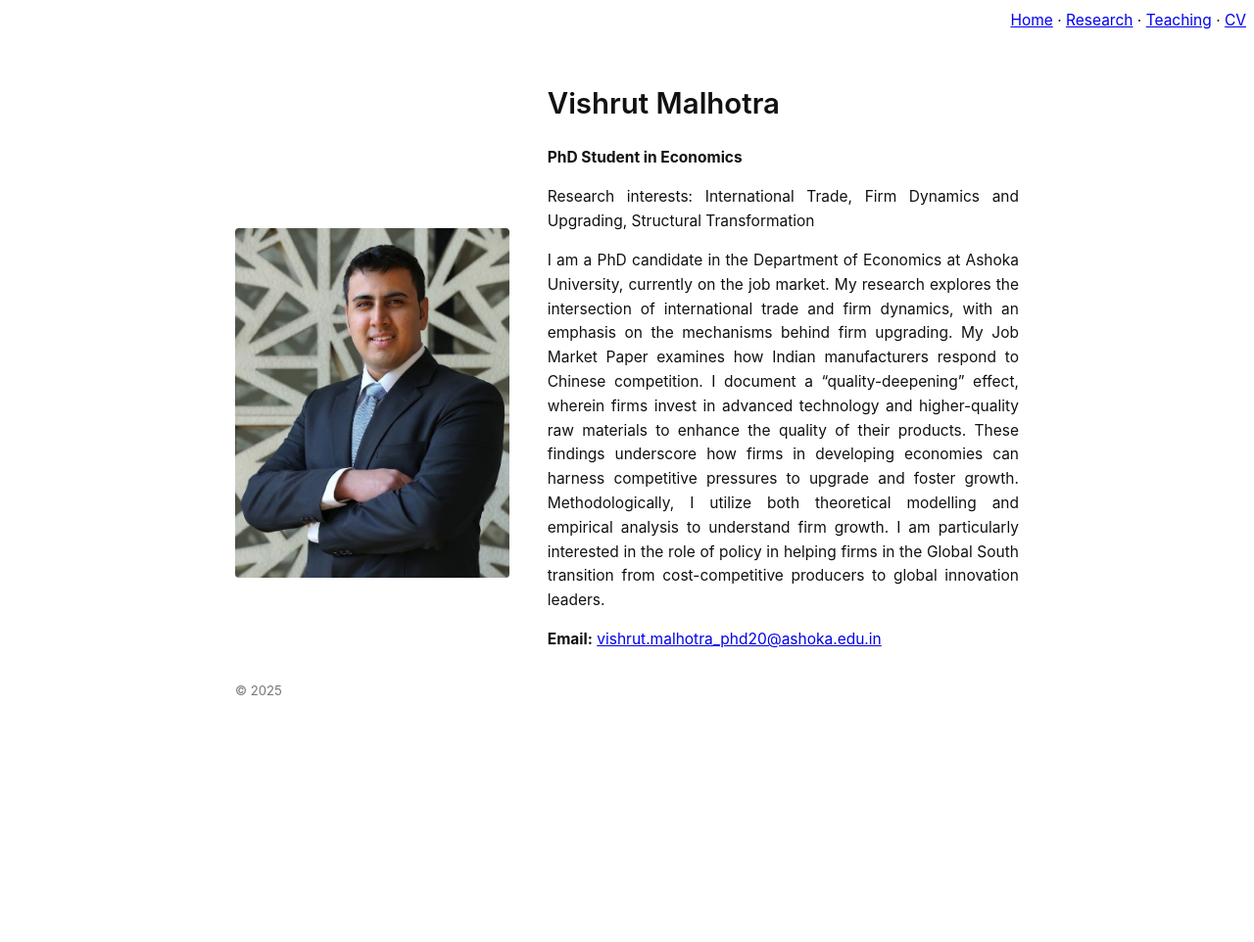
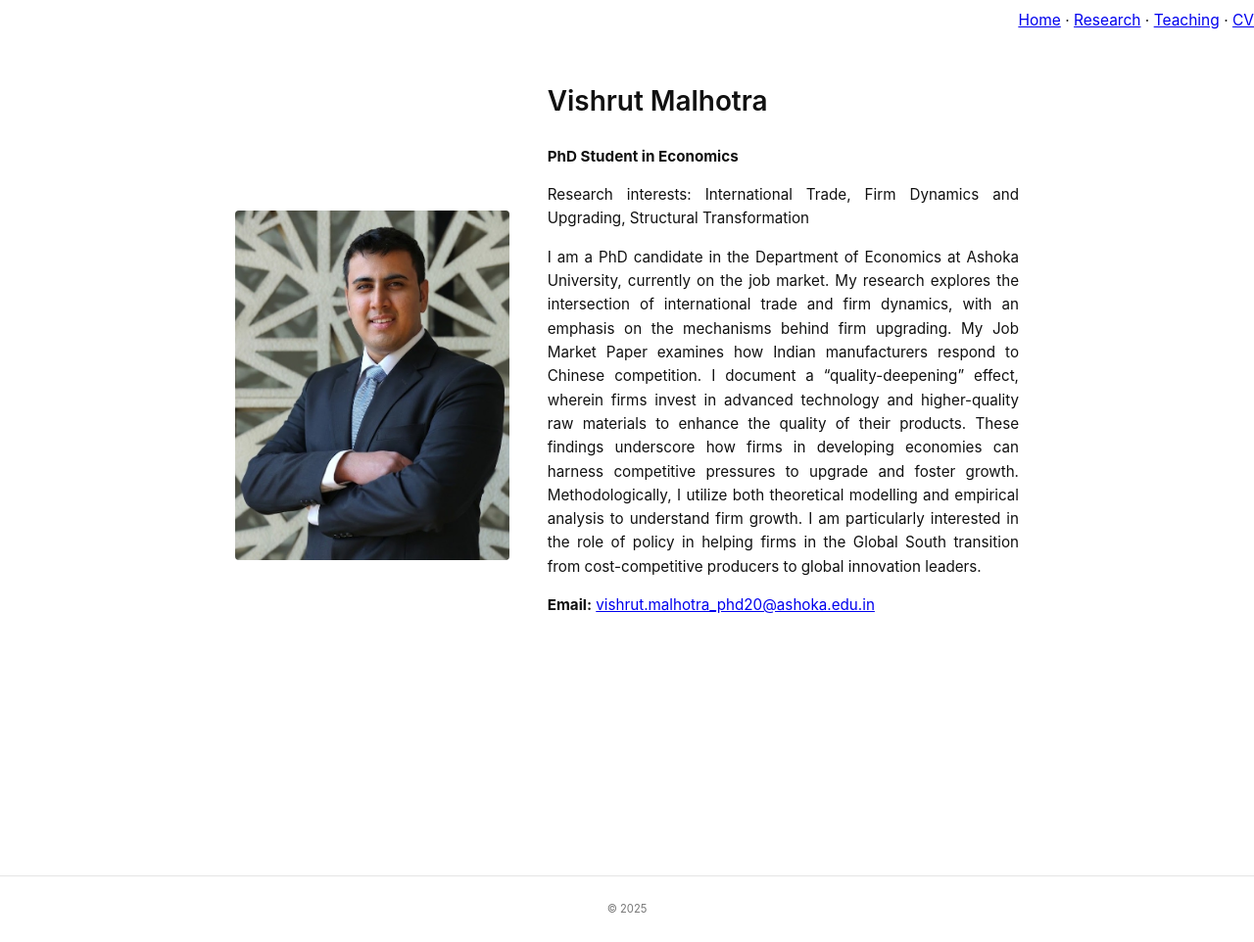
Before and after one commit to malhotravishrut/malhotravishrut.github.io, a Jekyll site: the page built from index.md, in a window 1280 px wide. Shown: the whole page at 98% size. Built offline with Jekyll 4.4.1, drawn with Linux system fonts in a browser that asks for light colours; before the commit the page ends 900 px from its top, so only the background shows below that.

Commit message:
Implement sticky footer and update body styles
Added styles for sticky footer and adjusted body layout.

```diff
--- a/assets/main.css
+++ b/assets/main.css
@@ -112,7 +112,7 @@ td {
   .home-text {
     text-align: left;
   }
-
+}
 /* ===== Teaching & content page typography ===== */
 
 .page-content h1 {
@@ -145,5 +145,31 @@ td {
   margin-top: 0.4em;
 }
 
+/* ===== Sticky footer (site-wide) ===== */
 
+html, body {
+  height: 100%;
 }
+
+body {
+  margin: 0;
+}
+
+.site-container {
+  min-height: 100vh;       /* fill viewport */
+  display: flex;
+  flex-direction: column;
+}
+
+.page-content {
+  flex: 1;                 /* push footer down when content is short */
+}
+
+.site-footer {
+  margin-top: 2.5em;
+  padding: 1em 0;
+  border-top: 1px solid #e5e5e5;
+  font-size: 0.85em;
+  color: #666;
+  text-align: center;
+}
```
